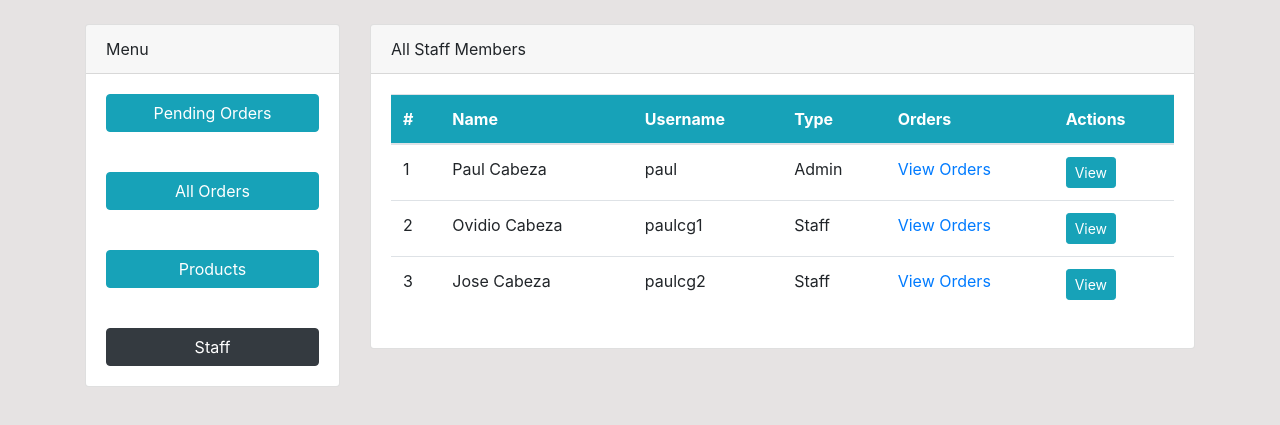
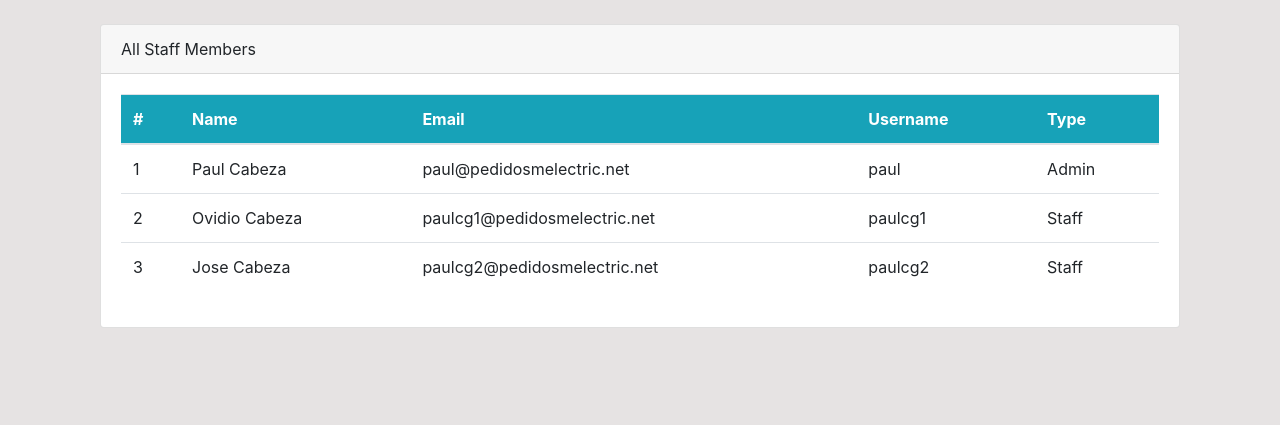
Before and after one commit to PaulCabeza/orders-mgmt-melectric, a Django app: page /staff in a window 1280 px wide. Shown: the part 58-483 px from the top of the page. Run offline with Django 3.2, Linux system fonts and the light colour scheme; a user stored in the database is signed in; data comes from the database, SQL or seed files in the repository; both versions use the stored data as it was after the commit.

Commit message:
updated staff page, modified menu and deleted useless fields

```diff
--- a/templates/dashboard/staff.html
+++ b/templates/dashboard/staff.html
@@ -5,28 +5,9 @@
 
 
 <div class="container">
-    <div class="row mt-4">
-        <div class="col-md-3">
-            <div class="card">
-                <div class="card-header">
-                    Menu
-                </div>
-                <div class="card-body">
-                    <a class="btn btn-info btn-block" href="{% url 'index' %}">Pending Orders</a>
-                </div>
-                <div class="card-body">
-                    <a class="btn btn-info btn-block" href="{% url 'all-orders' %}">All Orders</a>
-                </div>
-                <div class="card-body">
-                    <a class="btn btn-info btn-block" href="{% url 'products' %}">Products</a>
-                </div>
-                <div class="card-body">
-                    <a class="btn btn-dark btn-block">Staff</a>
-                </div>
-            </div>
-        </div>
 
-        <div class="col-md-9">
+        <div class="col-md-12">
+            <br>
             <div class="card">
                 <div class="card-header">
                     All Staff Members
@@ -38,10 +19,11 @@
                             <tr class="text-white">
                                 <th scope="col">#</th>
                                 <th scope="col">Name</th>
+                                <th scope="col">Email</th>
                                 <th scope="col">Username</th>
                                 <th scope="col">Type</th>
-                                <th scope="col">Orders</th>
-                                <th scope="col">Actions</th>
+                                <!-- <th scope="col">Orders</th>
+                                <th scope="col">Actions</th> -->
                             </tr>
                         </thead>
                         <tbody>
@@ -49,6 +31,7 @@
                             <tr>
                                 <td>{{ forloop.counter }}</td>
                                 <td>{{ user.first_name}} {{ user.last_name }}</td>
+                                <td>{{ user.email }}</td>
                                 <td>{{ user.username }}</td>
                                 {% if user.is_staff and user.is_superuser %}
                                 <td>Admin</td>
@@ -57,8 +40,8 @@
                                 {% else %}
                                 <td>Staff</td>
                                 {% endif %}
-                                <td><a class="" href="">View Orders</a></td>
-                                <td scope="row"><a class="btn btn-info btn-sm" href="">View</a></td>
+                                <!-- <td><a class="" href="">View Orders</a></td>
+                                <td scope="row"><a class="btn btn-info btn-sm" href="">View</a></td> -->
                             </tr>
                             {% endfor %}
                         </tbody>
```
Also changed, not shown: db.sqlite3.
